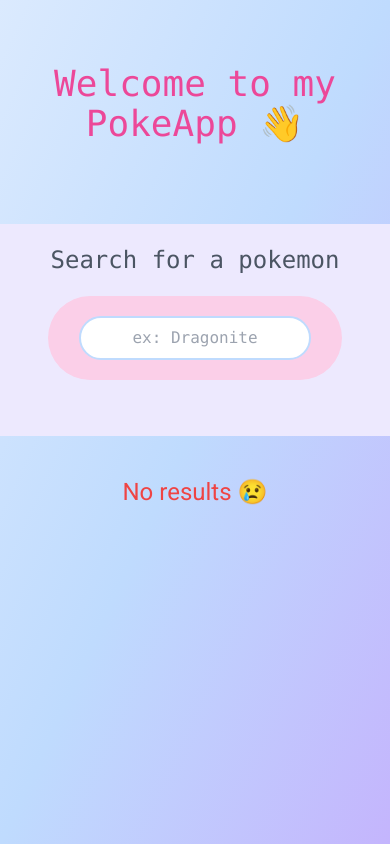
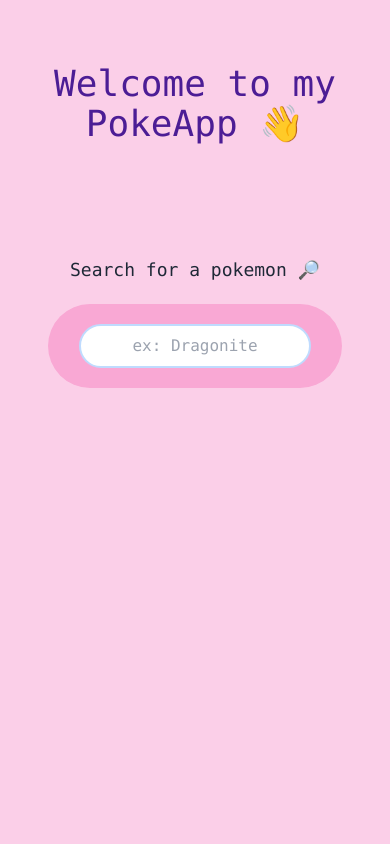
Before and after one commit to fsouzadi1995/poke-app, an Angular app: page / in a window 390 px wide. Shown: the top 844 px of the page. Built offline with nearby package versions, Linux system fonts and the light colour scheme; no server answers.

Commit message:
Changed layout and fixed media queries

```diff
--- a/src/app/app.component.html
+++ b/src/app/app.component.html
@@ -1,22 +1,20 @@
-<div
-  class="h-screen bg-gradient-to-br from-blue-100 via-blue-200 to-purple-300"
->
-  <div
-    class="pt-16 sm:px-10 flex w-screen text-center justify-center cursor-default"
-  >
-    <h1 class="text-pink-500 text-4xl font-mono">
+<div class="md:flex sm:block">
+  <div class="md:w-1/2 sm:w-screen h-screen text-center pt-16 bg-pink-200">
+    <div class="justify-center cursor-default px-5">
+      <h1 class="text-purple-900 text-4xl font-mono">
         Welcome to my PokeApp
         <div class="inline-flex"><span>👋</span></div>
       </h1>
     </div>
-
-  <div class="mt-20 pt-5 pb-14 bg-purple-100">
+    <div class="xl:mt-36 mt-28">
       <div class="text-center mb-5">
-      <h4 class="text-gray-600 text-2xl font-mono">Search for a pokemon</h4>
+        <h4 class="text-gray-800 md:text-2xl text-lg font-mono">
+          Search for a pokemon 🔎
+        </h4>
       </div>
       <div class="flex justify-center">
         <div
-        class="md:w-2/3 lg:w-2/5 2xl:w-1/3 p-5 bg-pink-200 text-center rounded-full"
+          class="md:w-4/5 2xl:w-2/3 p-5 bg-pink-300 text-center rounded-full"
         >
           <input
             #search
@@ -29,14 +27,10 @@
         </div>
       </div>
     </div>
+  </div>
 
-  <!-- <ng-container *ngIf="searchTerm.length">
-    <div class="flex justify-center mt-5">
-      <span>Showing results for: "{{ searchTerm }}"</span>
-    </div>
-  </ng-container> -->
-
-  <div class="flex justify-evenly mt-10">
+  <div class="sm:w-screen md:w-1/2 h-screen flex justify-center bg-gray-300">
+    <div class="my-auto">
       <div *ngIf="pokemonResult$ | async as pokemon">
         <app-poke-card [pokemon]="pokemon"></app-poke-card>
       </div>
@@ -48,3 +42,4 @@
       </div>
     </div>
   </div>
+</div>
--- a/src/app/app.component.scss
+++ b/src/app/app.component.scss
@@ -6,11 +6,15 @@
 input:focus,
 input:active {
   animation: 0.2s ease-in-out border-in;
-  border: 2px solid rgb(123, 162, 233);
+  border: 2px solid rgba(76, 29, 149, var(--tw-text-opacity));
 }
 
 h1 div {
   animation: 1s ease-in-out 1s 1 wave-animation;
+}
+
+#outer-input-bg {
+  background-color: #ff9d72;
 }
 
 @keyframes border-in {
@@ -19,7 +23,7 @@
   }
 
   100% {
-    border: 2px solid rgb(123, 162, 233);
+    border: 2px solid rgba(76, 29, 149, var(--tw-text-opacity));
   }
 }
 @keyframes wave-animation {
--- a/src/app/poke-card/poke-card.component.html
+++ b/src/app/poke-card/poke-card.component.html
@@ -1,7 +1,7 @@
-<div class="w-80 bg-blue-200 outline-blue">
+<div class="w-full bg-blue-200 outline-blue">
   <div class="flex justify-between py-2 px-3 text-left bg-gray-200">
     <div class="pt-1">
-      <span class="font-light">{{ pokemon.name | titlecase }}</span>
+      <span class="">{{ pokemon.name | titlecase }}</span>
     </div>
     <div class="flex inline justify-end">
       <ng-container *ngFor="let type of pokemon.types">
--- a/src/app/poke-card/poke-card.component.scss
+++ b/src/app/poke-card/poke-card.component.scss
@@ -1,3 +1,3 @@
-img {
-  width: 15em;
-}
+// img {
+//   width: 15em;
+// }
```
Lines whose indentation alone changed are shown as unchanged.
